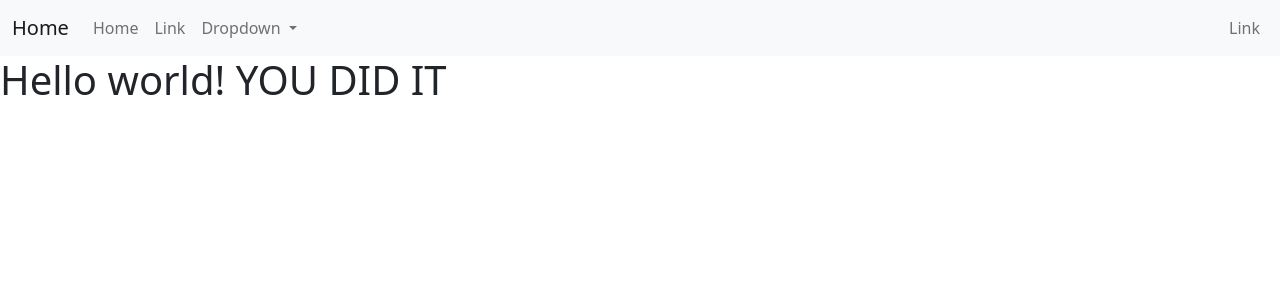
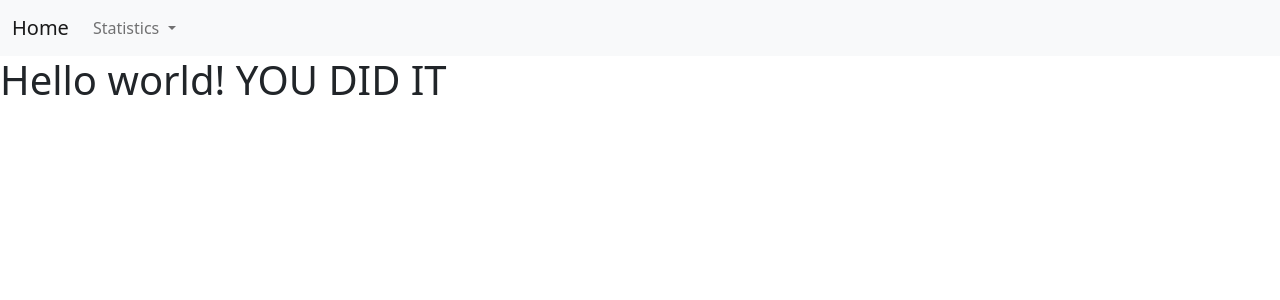
Before and after one commit to connor-shrader/math-tools, a Flask app: page / in a window 1280 px wide. Shown: the top 300 px of the page. Run offline with Flask 2, Linux system fonts and the light colour scheme.

Commit message:
added more to lin-reg

```diff
--- a/project/_core/templates/_core/base.html
+++ b/project/_core/templates/_core/base.html
@@ -25,33 +25,33 @@
             </button>
             <div class="collapse navbar-collapse" id="navbarSupportedContent">
                 <ul class="navbar-nav me-auto mb-2 mb-lg-0">
-                    <li class="nav-item">
+                    <!-- <li class="nav-item">
                         <a class="nav-link" href="#">Home</a>
                     </li>
                     <li class="nav-item">
                         <a class="nav-link" href="#">Link</a>
-                    </li>
+                    </li> -->
                     <li class="nav-item dropdown">
                         <a class="nav-link dropdown-toggle" href="#" id="navbarDropdown" role="button"
                             data-bs-toggle="dropdown" aria-expanded="false">
-                            Dropdown
+                            Statistics
                         </a>
                         <ul class="dropdown-menu" aria-labelledby="navbarDropdown">
-                            <li><a class="dropdown-item" href="#">Action</a></li>
-                            <li><a class="dropdown-item" href="#">Another action</a></li>
+                            <li><a class="dropdown-item" href="{{ url_for('statistics.linear_regression') }}">Simple Linear Regression</a></li>
+                            <!-- <li><a class="dropdown-item" href="#">Another action</a></li>
                             <li>
                                 <hr class="dropdown-divider">
                             </li>
-                            <li><a class="dropdown-item" href="#">Something else here</a></li>
+                            <li><a class="dropdown-item" href="#">Something else here</a></li> -->
                         </ul>
                     </li>
                 </ul>
-                <ul class="navbar-nav mb-2 mb-lg-0">
+                <!-- <ul class="navbar-nav mb-2 mb-lg-0">
                     <li class="nav-item mr-xl">
                         <a class="nav-link" href="#">Link</a>
-                    </li>
+                    </li> -->
 
-                </ul>
+                <!-- </ul> -->
             </div>
         </div>
     </nav>
```
Also changed, not shown: app.py (line endings or trailing spaces), project/__init__.py (line endings or trailing spaces), project/_core/templates/_core/index.html (line endings or trailing spaces), project/_core/views.py (line endings or trailing spaces), project/_statistics/forms.py (line endings or trailing spaces), project/_statistics/linear_regression.py (line endings or trailing spaces), project/_statistics/templates/_statistics/linear-regression.html (line endings or trailing spaces), project/_statistics/views.py (line endings or trailing spaces).
